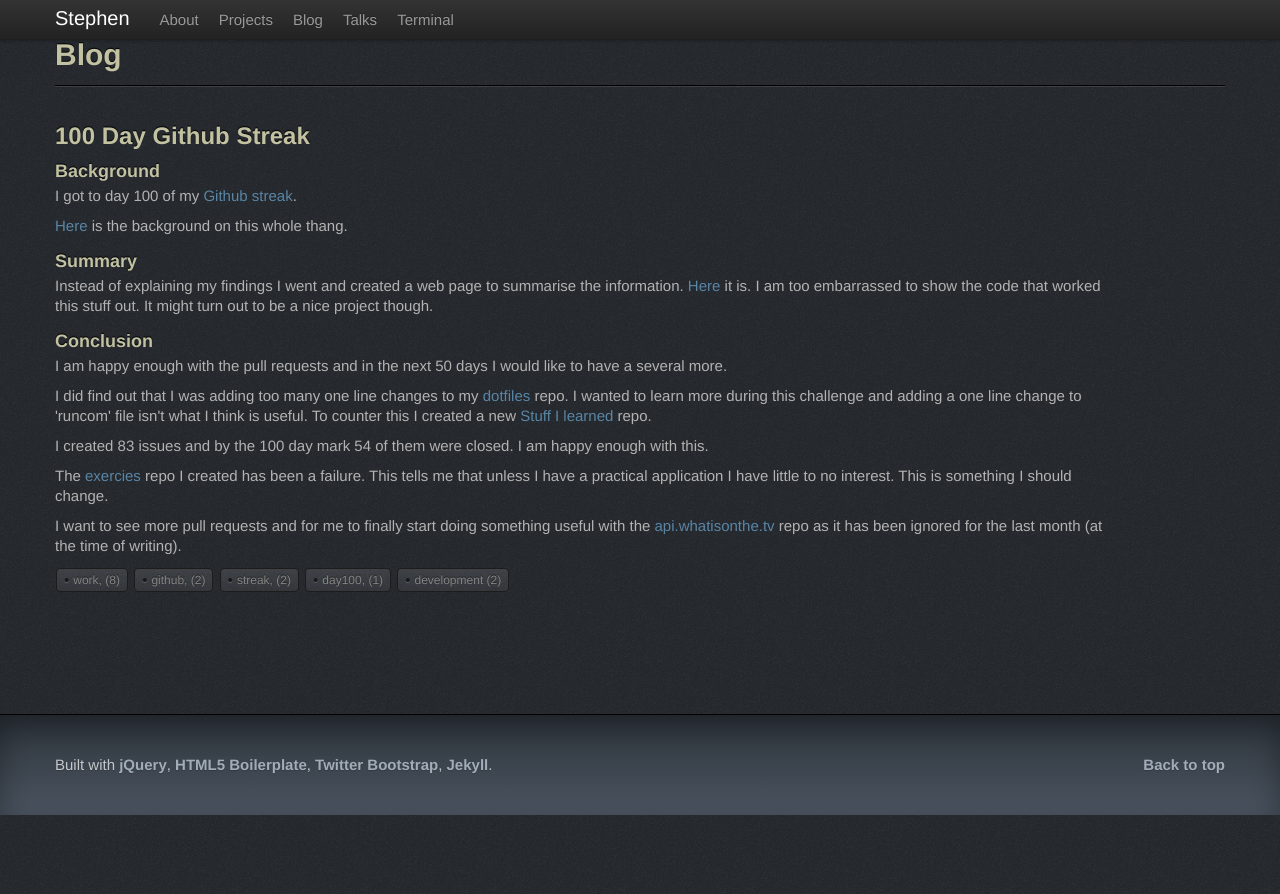
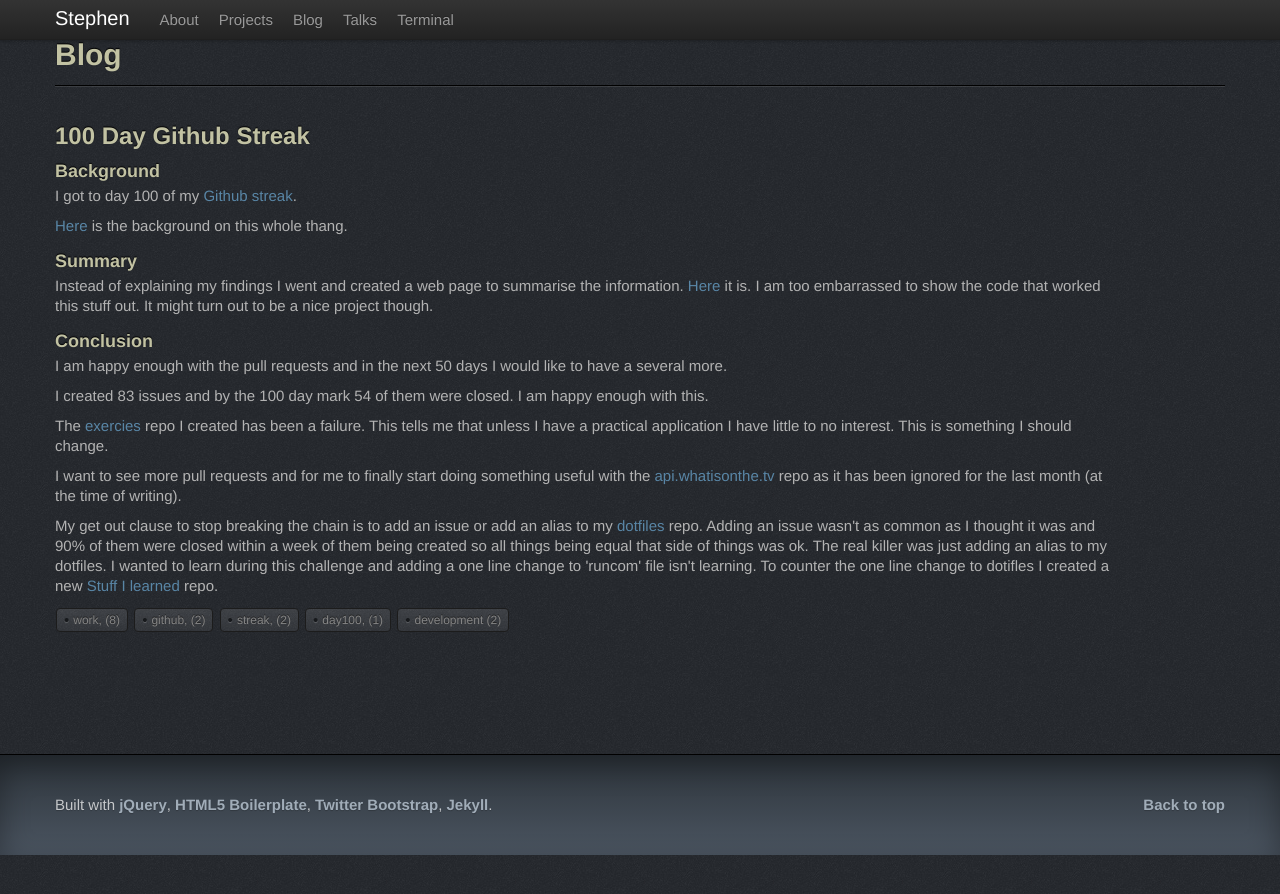
Before and after one commit to swmcc/swmcc.github.io, a Jekyll site: the page built from _posts/2015-05-17-100_Day_GitHub_Streak.html, in a window 1280 px wide. Shown: the top 894 px of the page. Built offline with Jekyll 4.4.1, drawn with Linux system fonts in a browser that asks for light colours; nearby versions of some CDN libraries.

Commit message:
Changes to the 100 day github streak post

```diff
--- a/_posts/2015-05-17-100_Day_GitHub_Streak.html
+++ b/_posts/2015-05-17-100_Day_GitHub_Streak.html
@@ -15,8 +15,7 @@ embarrassed to show the code that worked this stuff out. It might turn out to be
 
 <h3>Conclusion</h3>
 <p>I am happy enough with the pull requests and in the next 50 days I would like to have a several more.</p>
-<p>I did find out that I was adding too many one line changes to my <a href="https://github.com/swmcc/dotfiles">dotfiles</a> repo. I wanted to learn more during this challenge and adding a one line change to 'runcom' file isn't
-what I think is useful. To counter this I created a new <a href="https://github.com/swmcc/stuffilearned">Stuff I learned</a> repo.</p>
 <p>I created 83 issues and by the 100 day mark 54 of them were closed. I am happy enough with this.</p>
 <p>The <a href="https://github.com/swmcc/exercises">exercies</a> repo I created has been a failure. This tells me that unless I have a practical application I have little to no interest. This is something I should change.</p>
 <p>I want to see more pull requests and for me to finally start doing something useful with the <a href="https://github.com/swmcc/api.whatisonthe.tv">api.whatisonthe.tv</a> repo as it has been ignored for the last month (at the time of writing).</p>
+<p>My get out clause to stop breaking the chain is to add an issue or add an alias to my <a href="https://github.com/swmcc/dotfiles">dotfiles</a> repo. Adding an issue wasn't as common as I thought it was and 90% of them were closed within a week of them being created so all things being equal that side of things was ok. The real killer was just adding an alias to my dotfiles. I wanted to learn during this challenge and adding a one line change to 'runcom' file isn't learning. To counter the one line change to dotifles I created a new <a href="https://github.com/swmcc/stuffilearned">Stuff I learned</a> repo.</p>
```
